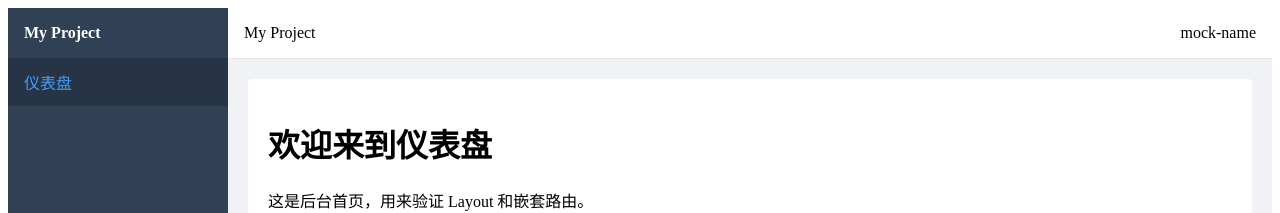
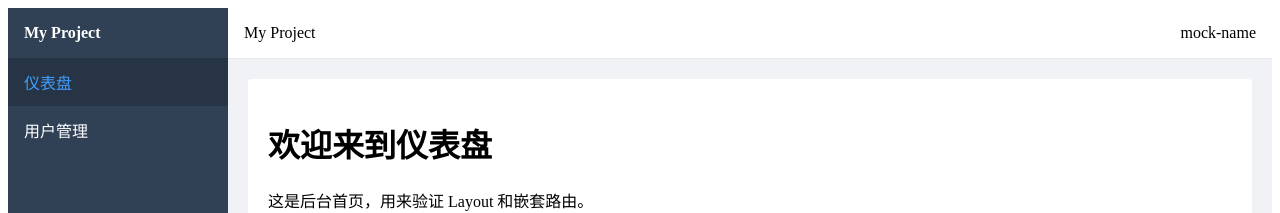
Before and after one commit to 15885461/AWei-vue3, a Vue app: page /login in a window 1280 px wide. Both pictures are taken after a click on the button "登录". Shown: the top 213 px of the page. Built offline with nearby package versions, Linux system fonts and the light colour scheme; the HTML template or start-up script is replaced by a standard one.

Commit message:
complete permission routes and dynamic menu

```diff
--- a/src/layout/components/Sidebar.vue
+++ b/src/layout/components/Sidebar.vue
@@ -1,9 +1,16 @@
 <script setup>
 import { computed } from 'vue';
-import { constantRoutes } from '@/router';
+import { usePermissionStore } from '@/stores/permission';
+const permissionStore = usePermissionStore();
 const menuRoutes = computed(() => {
-  const layoutRoutes = constantRoutes.find(route => route.path === '/')
-  return layoutRoutes?.children || []
+  const layoutRoutes = permissionStore.routes.find(route => route.path === '/')
+  const constantMenuRoutes = layoutRoutes?.children || []
+
+  const dynamicMenuRoutes = permissionStore.routes.filter((route) => {
+    return route.meta?.title && route.path !== '/' && route.path !== '/404' && route.path !== '/login'
+  })
+
+  return [...constantMenuRoutes, ...dynamicMenuRoutes]
 })
 </script>
 <template>
--- a/src/router/index.ts
+++ b/src/router/index.ts
@@ -1,6 +1,7 @@
 import { createRouter, createWebHistory } from 'vue-router'
 import Layout from '@/layout/index.vue'
 import { useUserStore } from '@/stores/user'
+import { usePermissionStore } from '@/stores/permission'
 export const constantRoutes = [
   {
     path: '/login',
@@ -13,6 +14,7 @@ export const constantRoutes = [
   {
     path: '/',
     component: Layout,
+    name: 'Layout',
     redirect: '/dashboard',
     children: [
       {
@@ -33,9 +35,22 @@ export const constantRoutes = [
       title: '404',
     },
   },
+]
+
+export const notFoundRoute = {
+  path: '/:pathMatch(.*)*',
+  redirect: '/404',
+}
+
+export const asyncRoutes = [
   {
-    path: '/:pathMatch(.*)*',
-    redirect: '/404',
+    path: 'system/user',
+    name: 'SystemUser',
+    component: () => import('@/views/dashboard/index.vue'),
+    meta: {
+      title: '用户管理',
+      roles: ['admin'],
+    },
   },
 ]
 const router = createRouter({
@@ -47,6 +62,7 @@ const whiteList = ['/login', '/404']
 
 router.beforeEach(async (to) => {
   const userStore = useUserStore()
+  const permissionStore = usePermissionStore()
   const hasToken = !!userStore.token
   const hasUserInfo = !!userStore.name
 
@@ -56,6 +72,12 @@ router.beforeEach(async (to) => {
     }
     if (!hasUserInfo) {
       await userStore.getInfo()
+      const accessRoutes = permissionStore.generateRoutes(userStore.roles)
+      accessRoutes.forEach((route) => {
+        router.addRoute('Layout', route)
+      })
+      router.addRoute(notFoundRoute)
+      return to.fullPath
     }
     return true
   }
--- /dev/null
+++ b/src/stores/permission.ts
@@ -0,0 +1,31 @@
+import { ref } from 'vue'
+import { defineStore } from 'pinia'
+import type { RouteRecordRaw } from 'vue-router'
+import { asyncRoutes, constantRoutes } from '@/router'
+
+function hasPermission(roles: string[], route: RouteRecordRaw) {
+  const routeRoles = route.meta?.roles as string[] | undefined
+  if (routeRoles) {
+    return roles.some((role) => routeRoles.includes(role))
+  }
+  return true
+}
+
+function filterRoutes(routes: RouteRecordRaw[], roles: string[]) {
+  return routes.filter((route) => hasPermission(roles, route))
+}
+
+export const usePermissionStore = defineStore('permission', () => {
+  const routes = ref<RouteRecordRaw[]>([])
+
+  function generateRoutes(roles: string[]) {
+    const accessRoutes = filterRoutes(asyncRoutes, roles)
+    routes.value = [...constantRoutes, ...accessRoutes]
+    return accessRoutes
+  }
+
+  return {
+    routes,
+    generateRoutes,
+  }
+})
```
